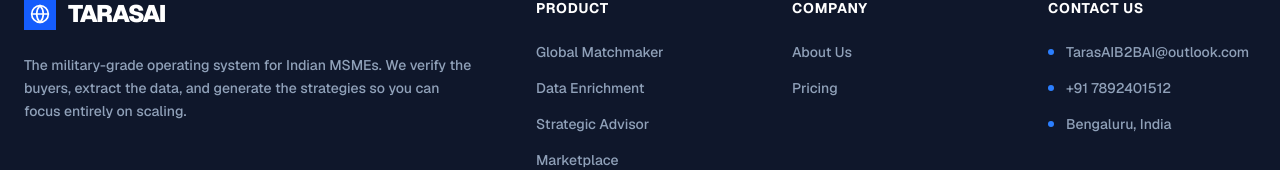
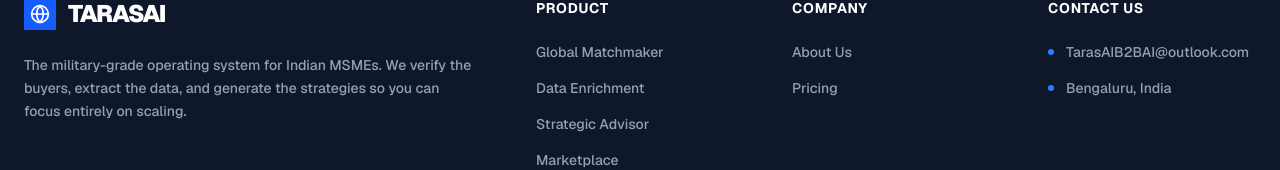
Before and after one commit to aryandotexe30/Nexus, a Next.js app: page / in a window 1280 px wide. Shown: the part 3077-3247 px from the top of the page. Built offline with nearby package versions, Linux system fonts and the light colour scheme; no server answers.

Commit message:
chore: remove phone number from homepage footer

```diff
--- a/src/app/page.tsx
+++ b/src/app/page.tsx
@@ -425,7 +425,6 @@
                 <h4 className="text-white font-bold mb-6 uppercase tracking-wider text-sm">Contact Us</h4>
                 <ul className="space-y-4 text-sm font-medium text-slate-400">
                   <li className="flex items-center gap-3"><div className="w-1.5 h-1.5 rounded-full bg-blue-500 shrink-0"></div> TarasAIB2BAI@outlook.com</li>
-                  <li className="flex items-center gap-3"><div className="w-1.5 h-1.5 rounded-full bg-blue-500 shrink-0"></div> +91 7892401512</li>
                   <li className="flex items-center gap-3"><div className="w-1.5 h-1.5 rounded-full bg-blue-500 shrink-0"></div> Bengaluru, India</li>
                 </ul>
               </div>
```
